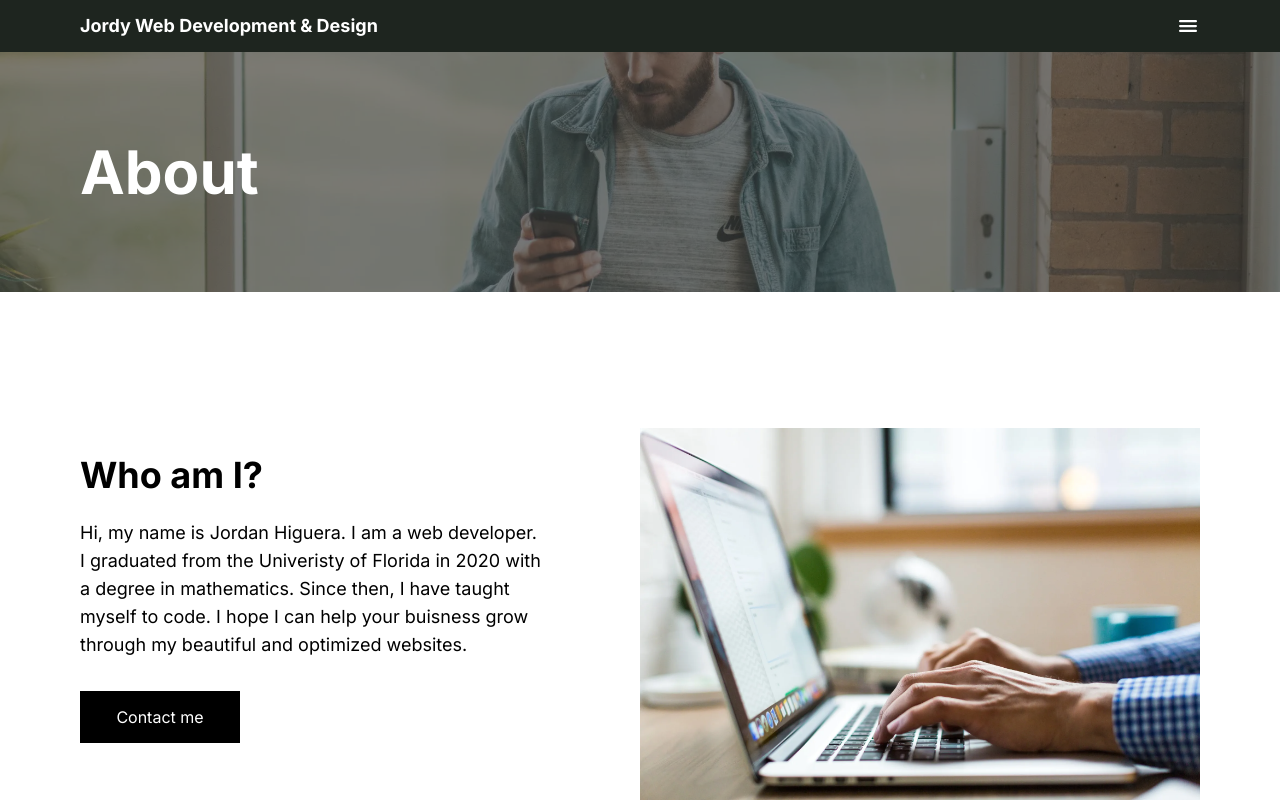
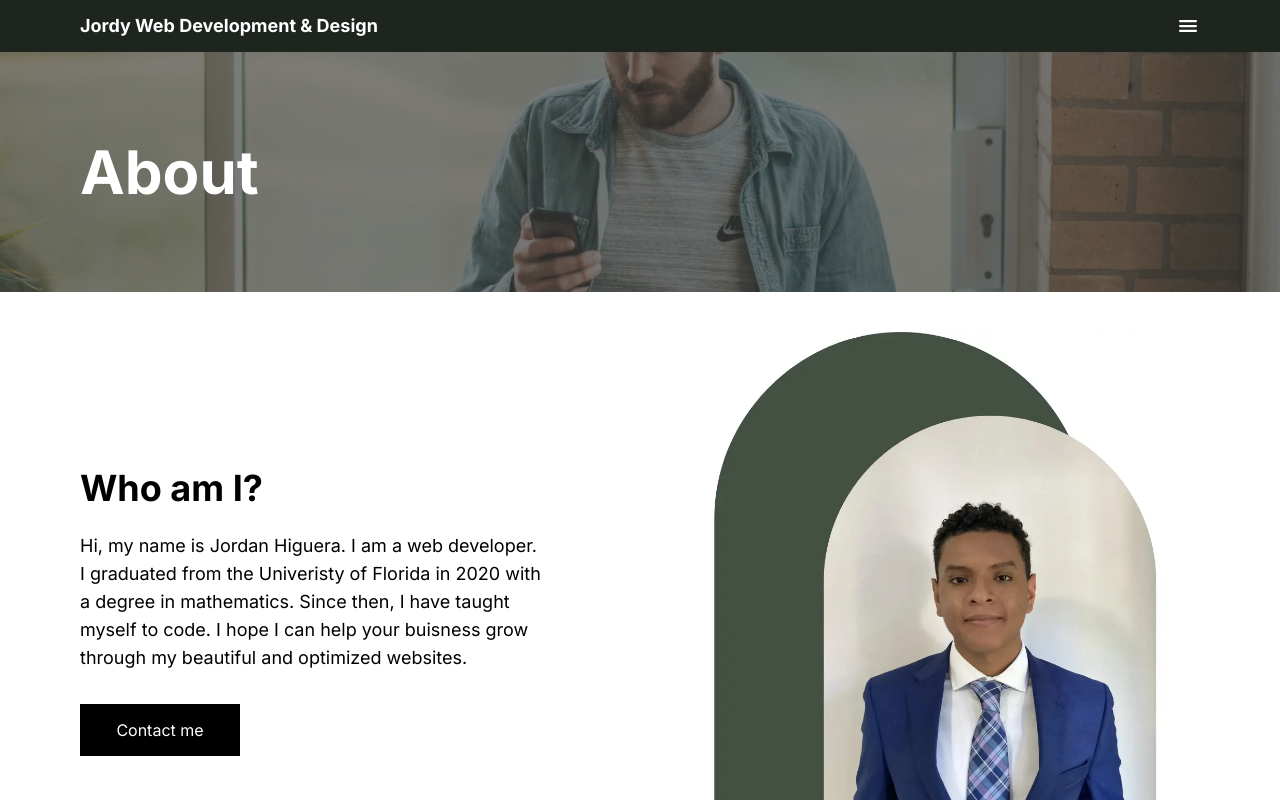
Before and after one commit to jordanwhiguera/web-dev, a Next.js app: page /about in a window 1280 px wide. Shown: the top 800 px of the page. Built offline with nearby package versions, Linux system fonts and the light colour scheme.

Commit message:
added image of myself to about sec

```diff
--- a/app/(routes)/about/page.tsx
+++ b/app/(routes)/about/page.tsx
@@ -14,7 +14,7 @@ const AboutPage = () => {
       <HeroTwo
         title="Who am I?"
         subtitle="Hi, my name is Jordan Higuera. I am a web developer. I graduated from the Univeristy of Florida in 2020 with a degree in mathematics. Since then, I have taught myself to code. I hope I can help your buisness grow through my beautiful and optimized websites."
-        image="/images/laptop.webp"
+        image="/images/me.webp"
         padRight
         button
       />
--- a/app/(routes)/portfolio/page.tsx
+++ b/app/(routes)/portfolio/page.tsx
@@ -14,7 +14,7 @@ const PortfolioPage = () => {
       <HeroTwo
         title="My work"
         subtitle="Stowbase is an online marketplace that connects people looking to store their belongings with people with unused space. Think of it as the Airbnb for storage."
-        image="/images/laptop.webp"
+        image="/images/girl-laptop.webp"
         padRight
         button
       />
--- a/app/components/HeroTwo.tsx
+++ b/app/components/HeroTwo.tsx
@@ -31,7 +31,7 @@ const HeroTwo: React.FC<HeroProps> = ({
   return (
     <div
       // Can remove lg:py-16 as needed
-      className={` mx-auto py-4 lg:py-16 xl:px-20 md:px-10 sm:px-2 px-4 ${
+      className={` mx-auto py-4 lg:py-10 xl:px-20 md:px-10 sm:px-2 px-4 ${
         blackBackground ? "bg-[#f3d4b7]" : "bg-white"
       } `}
     >
@@ -42,7 +42,7 @@ const HeroTwo: React.FC<HeroProps> = ({
       >
         {/* Conditionally render image first if reOrder is true */}
         {reOrder && image && (
-          <div className="flex-1 py-10  flex items-center">
+          <div className="flex-1  flex items-center">
             <div className=" w-full">
               <img
                 src={image}
@@ -85,7 +85,7 @@ const HeroTwo: React.FC<HeroProps> = ({
         {/* Conditionally render image second if reOrder is false or not provided */}
 
         {!reOrder && image && (
-          <div className="flex-1 mt-8 lg:py-10 flex items-center">
+          <div className=" flex-1 mt-8 lg:mt-0 flex items-center">
             <div className=" w-full">
               <img
                 src={image}
```
Also changed, not shown: public/images/girl-laptop.webp (added), public/images/me.webp (added).
